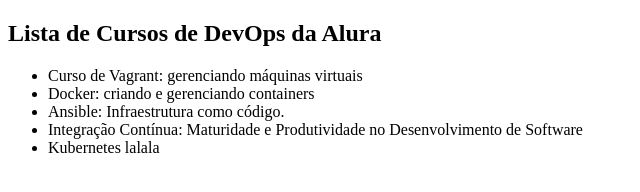
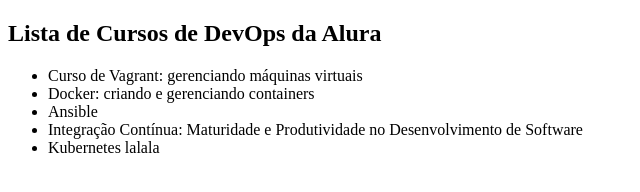
Before and after one commit to juliogiacobbo/alura-git, a plain HTML site: page index.html in a window 1280 px wide. Shown: the whole page, without its empty margins (0-640 px from the left). Drawn offline with Linux system fonts and the light colour scheme.

```diff
--- a/index.html
+++ b/index.html
@@ -9,7 +9,7 @@
     <ul>
         <li>Curso de Vagrant: gerenciando máquinas virtuais</li>
         <li>Docker: criando e gerenciando containers</li>
-        <li>Ansible: Infraestrutura como código.</li>
+        <li>Ansible</li>
         <li>Integração Contínua: Maturidade e Produtividade no Desenvolvimento de Software</li>
         <li>Kubernetes lalala</li>
     </ul>
```
